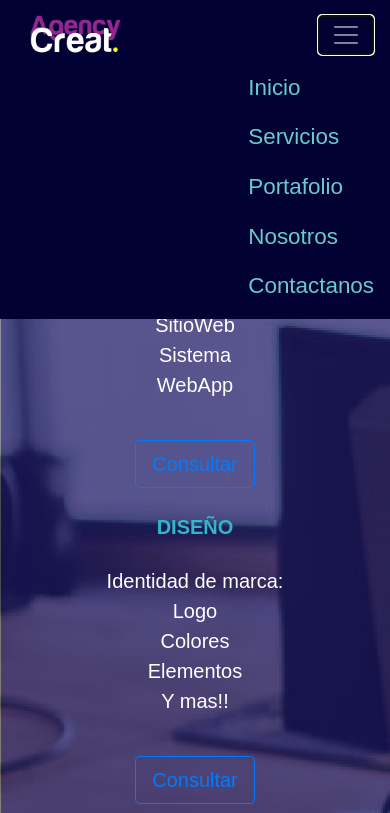
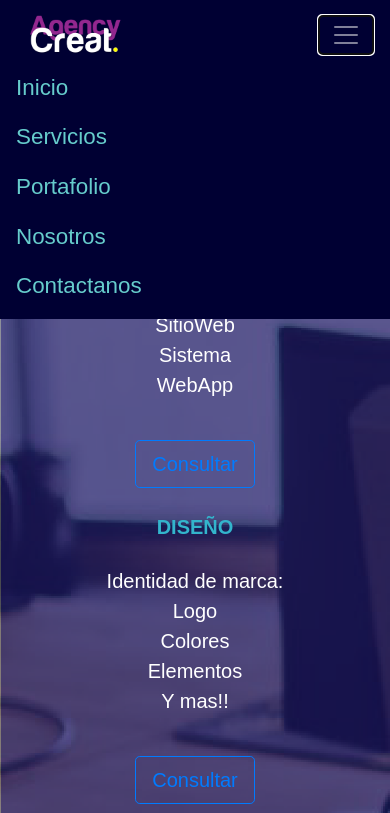
Before and after one commit to agusjd-zz/AgencyCreat, a plain HTML site: page servicios.html in a window 390 px wide. Both pictures are taken after a click on the button 346 px from the left and 35 px from the top of the page. Shown: the top 813 px of the page. Drawn offline with nearby package versions, Linux system fonts and the light colour scheme; a web font is replaced by a local one.

Commit message:
mejoras en el responsive

```diff
--- a/servicios.html
+++ b/servicios.html
@@ -27,7 +27,7 @@
             <button class="navbar-toggler" type="button" data-toggle="collapse" data-target="#collapsibleNavbar">
                 <span class="navbar-toggler-icon"></span>
               </button>
-        <div class="collapse navbar-collapse nav justify-content-end" id="collapsibleNavbar">
+        <div class="collapse navbar-collapse nav" id="collapsibleNavbar">
             <ul class="navbar-nav">
                 <li class="nav-item">
                     <a class="nav-link" href="index.html">Inicio</a>
```
Also changed, not shown: contactanos.html (+1 -1 lines), css/estilo[Conflicto].css (deleted, +0 -1 lines), nosotros.html (+1 -1 lines).
